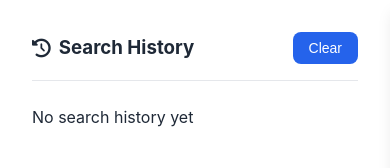
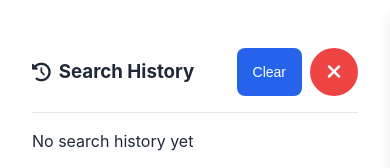
Before and after one commit to avnishs17/ArxivChat, a plain HTML site: page static/index.html in a window 390 px wide. Both pictures are taken after a click on the button "History". Drawn offline with nearby package versions, Linux system fonts and the light colour scheme.

Commit message:
Fixed mobile view clear and Bookmarks screens

```diff
--- a/static/index.html
+++ b/static/index.html
@@ -28,7 +28,12 @@
         <div id="historyPanel" class="side-panel">
             <div class="panel-header">
                 <h3><i class="fas fa-history"></i> Search History</h3>
-                <button onclick="clearHistory()" class="btn-small">Clear</button>
+                <div class="panel-actions">
+                    <button onclick="clearHistory()" class="btn-small">Clear</button>
+                    <button onclick="closePanels()" class="btn-close">
+                        <i class="fas fa-times"></i>
+                    </button>
+                </div>
             </div>
             <div id="historyList" class="history-list"></div>
         </div>
@@ -37,7 +42,12 @@
         <div id="bookmarksPanel" class="side-panel">
             <div class="panel-header">
                 <h3><i class="fas fa-bookmark"></i> Bookmarked Papers</h3>
-                <button onclick="clearBookmarks()" class="btn-small">Clear</button>
+                <div class="panel-actions">
+                    <button onclick="clearBookmarks()" class="btn-small">Clear</button>
+                    <button onclick="closePanels()" class="btn-close">
+                        <i class="fas fa-times"></i>
+                    </button>
+                </div>
             </div>
             <div id="bookmarksList" class="bookmarks-list"></div>
         </div>
--- a/static/script.js
+++ b/static/script.js
@@ -464,3 +464,17 @@ document.addEventListener('keydown', function(e) {
         closePanels();
     }
 });
+
+// Handle click outside to close panels
+document.addEventListener('click', function(e) {
+    const historyPanel = document.getElementById('historyPanel');
+    const bookmarksPanel = document.getElementById('bookmarksPanel');
+
+    // Check if click is outside both panels and not on trigger buttons
+    if (!historyPanel.contains(e.target) &&
+        !bookmarksPanel.contains(e.target) &&
+        !e.target.closest('button[onclick*="toggleHistory"]') &&
+        !e.target.closest('button[onclick*="toggleBookmarks"]')) {
+        closePanels();
+    }
+});
--- a/static/style.css
+++ b/static/style.css
@@ -106,6 +106,10 @@ button:active {
 .btn-small {
     padding: 0.5rem 1rem;
     font-size: 0.875rem;
+    height: 2.5rem;
+    display: flex;
+    align-items: center;
+    justify-content: center;
 }
 
 button:disabled {
@@ -147,6 +151,30 @@ button:disabled {
     display: flex;
     align-items: center;
     gap: 0.5rem;
+}
+
+.panel-actions {
+    display: flex;
+    align-items: center;
+    gap: 0.75rem;
+}
+
+.btn-close {
+    background: var(--error-color);
+    padding: 0;
+    width: 2.5rem;
+    height: 2.5rem;
+    border-radius: 50%;
+    display: flex;
+    align-items: center;
+    justify-content: center;
+    font-size: 1rem;
+    min-width: 2.5rem;
+}
+
+.btn-close:hover {
+    background: #dc2626;
+    transform: scale(1.05);
 }
 
 /* Sections */
@@ -609,6 +637,32 @@ input[type="number"] {
     .input-container {
         flex-direction: column;
     }
+
+    .btn-close {
+        width: 3rem;
+        height: 3rem;
+        font-size: 1.25rem;
+        min-width: 3rem;
+    }
+
+    .btn-small {
+        height: 3rem;
+        padding: 0.5rem 1rem;
+        font-size: 0.875rem;
+    }
+
+    .panel-header {
+        position: sticky;
+        top: 0;
+        background: var(--surface);
+        z-index: 10;
+        margin-bottom: 1rem;
+        padding-top: 1rem;
+    }
+
+    .panel-actions {
+        gap: 0.5rem;
+    }
 }
 
 @media (max-width: 480px) {
```
Also changed, not shown: 1 other file.
